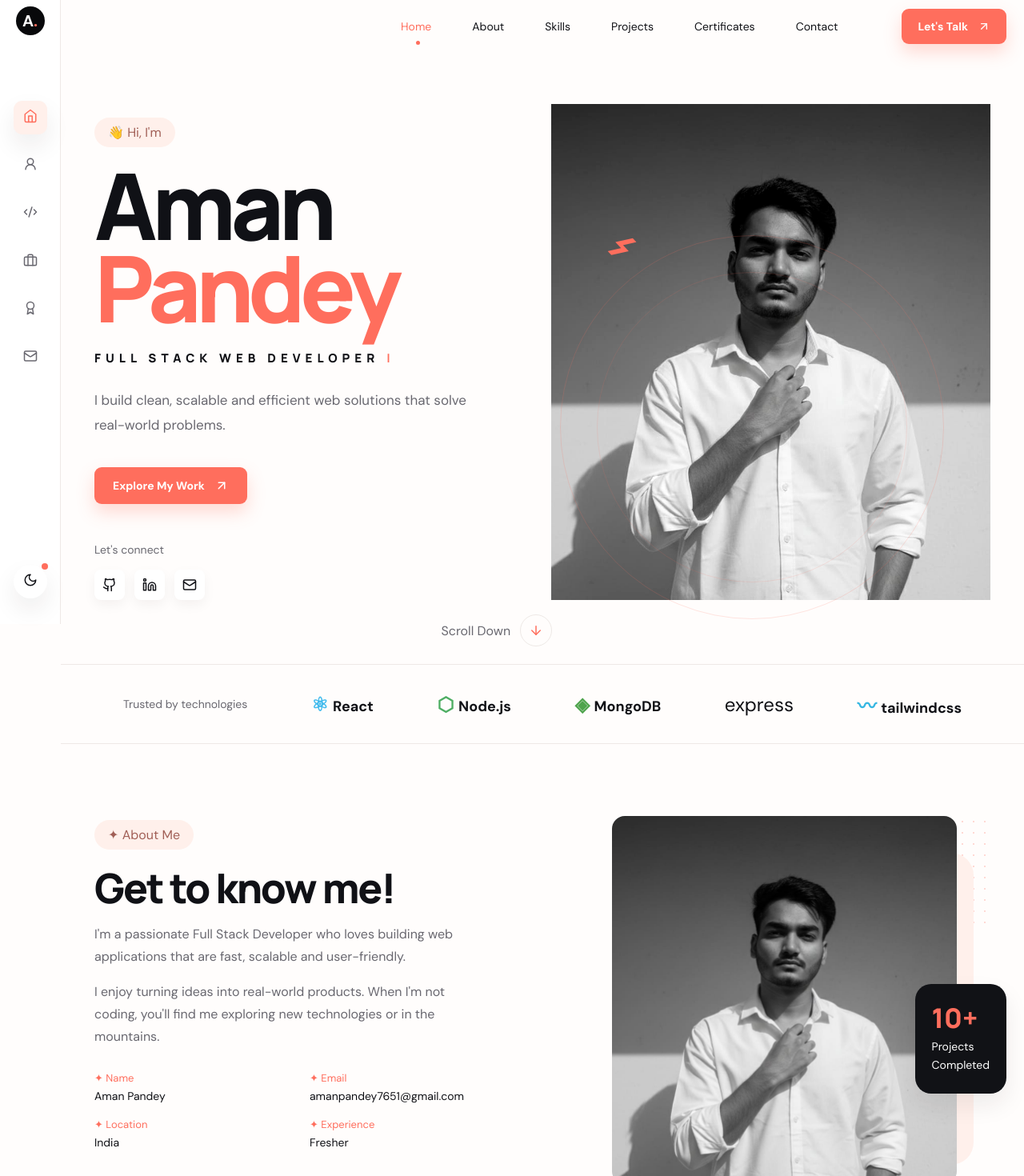
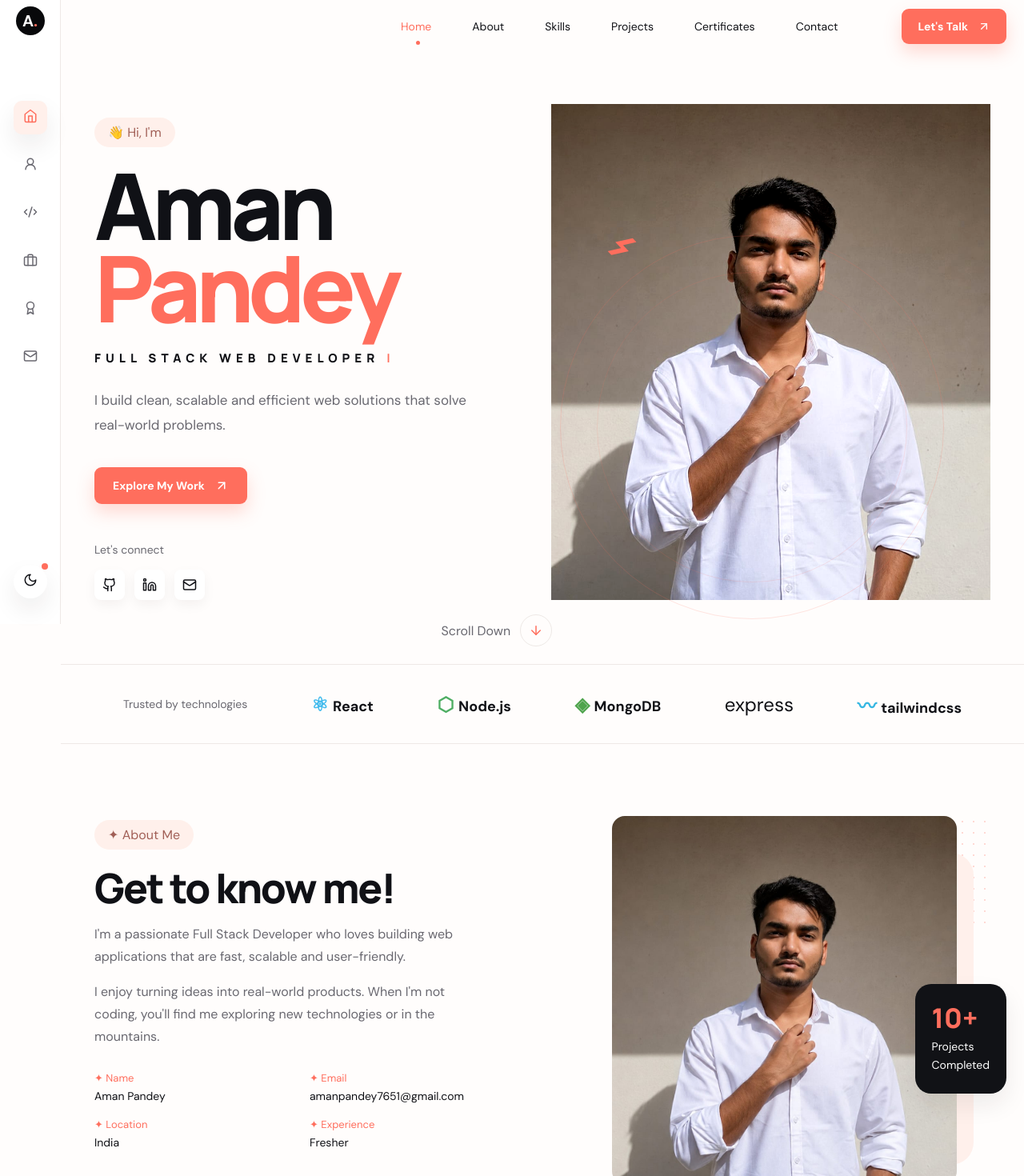
Before and after one commit to dev-amanpandey/Portfolio, a React (Vite) app in the folder frontend/: page / in a window 1280 px wide. Shown: the part 20-1490 px from the top of the page at 80% size. Built offline with nearby package versions, Linux system fonts and the light colour scheme; no server answers.

Commit message:
Changed the profile picture

```diff
--- a/frontend/src/pages/PublicPortfolio.jsx
+++ b/frontend/src/pages/PublicPortfolio.jsx
@@ -169,7 +169,7 @@ export default function PublicPortfolio() {
           <div className="hero-art" aria-label="Portrait of Aman Pandey">
             <div className="dot-grid" /><div className="backdrop" /><div className="rings" />
             <span className="accent-rays">⌁</span>
-            <img src="/images/profile.jpeg" alt="Aman Pandey" />
+            <img src="/images/profile2.jpeg" alt="Aman Pandey" />
             {/* <div className="experience-card"><strong>2+</strong><span>Years of<br />Experience</span></div> */}
           </div>
           <button className="scroll-hint" onClick={() => jump('about')}>Scroll Down <span><ArrowDown size={18} /></span></button>
@@ -199,7 +199,7 @@ export default function PublicPortfolio() {
             {resume && <a className="primary compact" href={resumeAPI.downloadUrl()}>Download Resume <Download size={15} /></a>}
           </div>
           <div className="about-photo">
-            <div className="dot-grid" /><div className="backdrop" /><img src="/images/profile.jpeg" alt="Aman Pandey" />
+            <div className="dot-grid" /><div className="backdrop" /><img src="/images/profile2.jpeg" alt="Aman Pandey" />
             <div className="project-count"><strong>10+</strong><span>Projects<br />Completed</span></div>
           </div>
         </section>
```
Also changed, not shown: frontend/public/images/profile2.jpeg (added), 1 other file (tests, documents, lock files or other folders).
